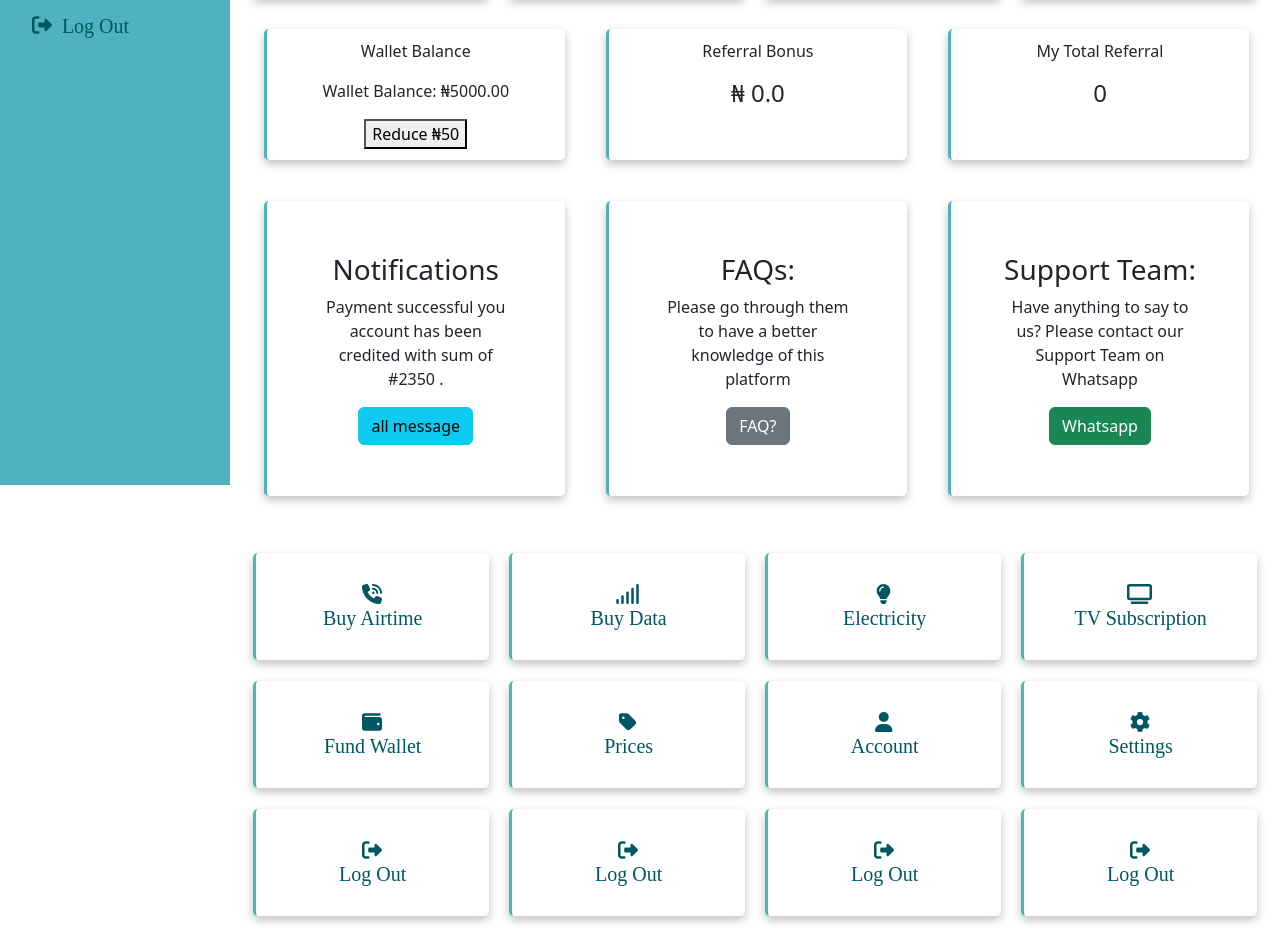
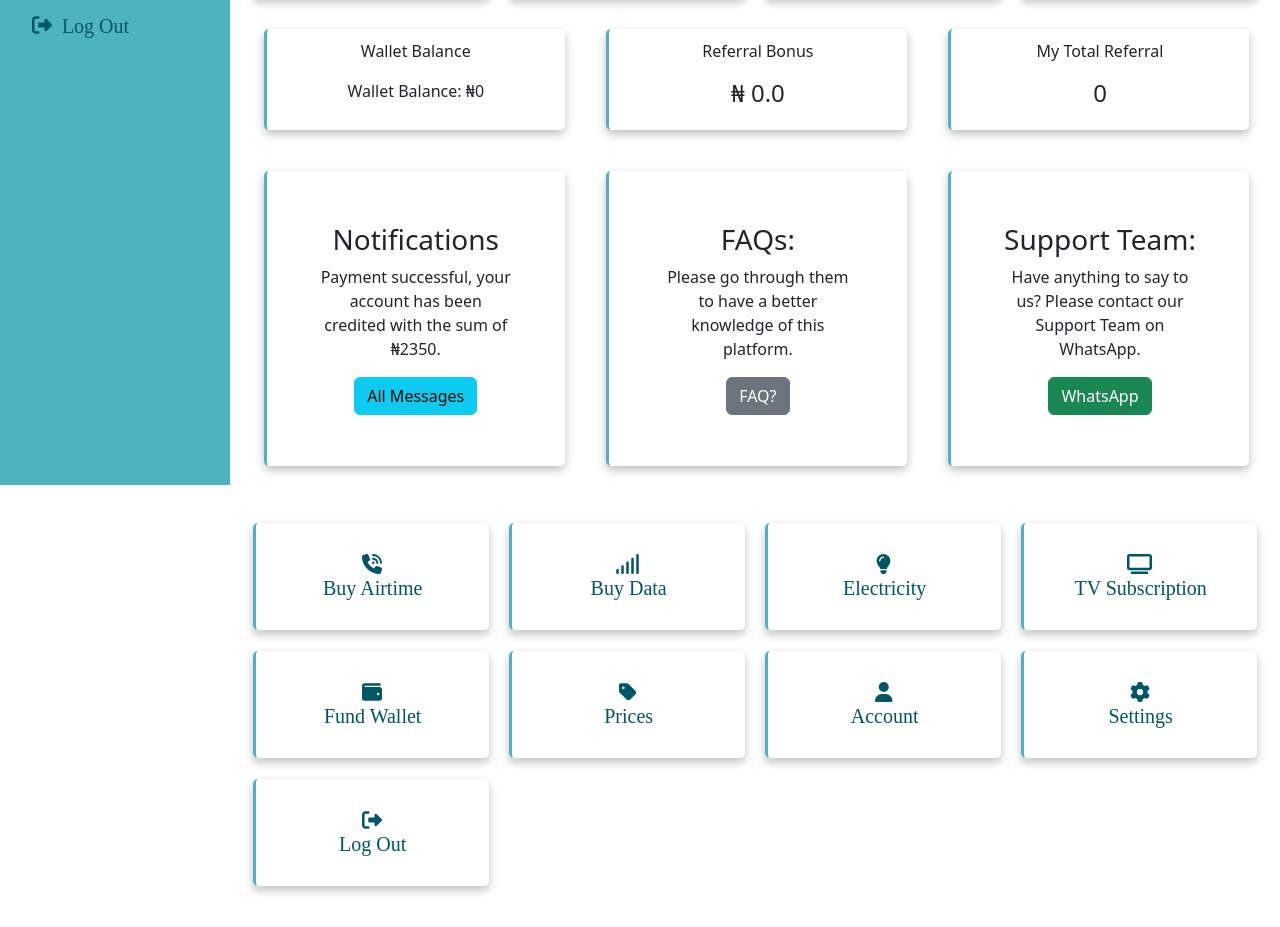
Before and after one commit to sodiq247/sdc-frontend, a React (Create React App) app: page /Dashboard in a window 1280 px wide. Shown: the part 616-1543 px from the top of the page. After the commit the page ends 1513 px from the top, so only its background shows below. Built offline with nearby package versions, Linux system fonts and the light colour scheme.

Commit message:
before pull from dev

```diff
--- a/src/Components/Sidebar.jsx
+++ b/src/Components/Sidebar.jsx
@@ -26,7 +26,7 @@ const Sidebar = () => {
       <div className='sidebar-sticky '>
         <div className='profile'>
           <FontAwesomeIcon icon={faCircleUser} className='profile-icon' />
-          <p className='profile-name'>Abdulrazaq sodiq</p>
+          <p className='profile-name'>Hi {state.name} {state.lastname}</p>
         </div>
         <div className='wallet-balance'>
           Wallet Balance: <br /> ₦{state.balance}
--- a/src/Components/Wallet.jsx
+++ b/src/Components/Wallet.jsx
@@ -1,34 +1,62 @@
-import React, { createContext, useContext, useReducer } from "react";
+import React, { createContext, useContext, useReducer, useEffect } from "react";
+import accountServices from "../Services/authServices";
 
-// Define the wallet reducer
+// Action types
+const SET_BALANCE_AND_NAME = "SET_BALANCE_AND_NAME";
+const SET_ERROR = "SET_ERROR";
+
+// Reducer function
 const walletReducer = (state, action) => {
   switch (action.type) {
-    case "ADD":
-      return { balance: state.balance + action.amount };
-    case "REDUCE":
-      return { balance: state.balance - action.amount };
+    case SET_BALANCE_AND_NAME:
+      return { ...state, balance: action.payload.balance, name: action.payload.name, lastname: action.payload.lastname };
+    case SET_ERROR:
+      return { ...state, errorMessage: action.payload };
     default:
       return state;
   }
 };
 
+// Initial state
+const initialState = {
+  balance: 0,
+  name: "",
+  errorMessage: "",
+};
+
 // Create a context
-const WalletContext = createContext();
+const WalletContext = createContext(initialState);
 
 // Create a provider component
 export const WalletProvider = ({ children }) => {
-  const [state, dispatch] = useReducer(walletReducer, { balance: 5000 });
+  const [state, dispatch] = useReducer(walletReducer, initialState);
 
-  const addWallet = (amount) => {
-    dispatch({ type: "ADD", amount });
+  const fetchWalletBalance = async () => {
+    try {
+      const result = await accountServices.walletBalance();
+      const balance = result.Wallet.amount; // Adjust based on actual response structure
+      const name = result.Profile.firstname; // Adjust based on actual response structure
+      const lastname = result.Profile.lastname; // Adjust based on actual response structure
+      dispatch({
+        type: SET_BALANCE_AND_NAME,
+        payload: { balance, name, lastname }
+      });
+      console.log("walletBalance:", balance, "name:", name, "lastname:", lastname);
+    } catch (error) {
+      console.error("Error fetching wallet balance:", error);
+      dispatch({
+        type: SET_ERROR,
+        payload: "Failed to fetch wallet balance. Please try again.",
+      });
+    }
   };
 
-  const reduceWallet = (amount) => {
-    dispatch({ type: "REDUCE", amount });
-  };
+  useEffect(() => {
+    fetchWalletBalance();
+  }, []);
 
   return (
-    <WalletContext.Provider value={{ state, addWallet, reduceWallet }}>
+    <WalletContext.Provider value={{ state, dispatch }}>
       {children}
     </WalletContext.Provider>
   );
--- a/src/Pages/Login.jsx
+++ b/src/Pages/Login.jsx
@@ -33,9 +33,14 @@ const Login = (props) => {
 		setLoading(true);
 
 		let result = await accountServices.login(data);
-		if (result.code === 200) {
+		if (result.body.loggedIn === true ) {
 			localStorage.setItem("token", result.body.access_token);
+			console.log("token", result.body.access_token);
+			setMessage(result.message)
 			navigate("/dashboard");
+		} else {
+			console.log("result.message", result.body.error)
+			setMessage(result.body.error)
 		}
 
 		setLoading(false);
--- a/src/Pages/user/Dashboard.jsx
+++ b/src/Pages/user/Dashboard.jsx
@@ -1,5 +1,5 @@
 /** @format */
-import React from "react";
+import React, { useState, useEffect } from "react";
 import Container from "react-bootstrap/Container";
 import Row from "react-bootstrap/Row";
 import Col from "react-bootstrap/Col";
@@ -16,21 +16,14 @@ import {
   faRightFromBracket,
 } from "@fortawesome/free-solid-svg-icons";
 import Button from "react-bootstrap/Button";
-// import gtco from "../../Assets/images/gtbank.jpeg";
 import { Link } from "react-router-dom";
 import Sidebar from "../../Components/Sidebar";
 import Header from "../../Components/Header";
-// import Wallet from "../../Components/Wallet";
 import { useWallet } from "../../Components/Wallet";
 
-// import BuyData from "./BuyData";
+const Dashboard = () => {
+  const { state } = useWallet();
 
-const Dashboard = () => {
-  const { state, reduceWallet } = useWallet();
-
-  const handleReduce = () => {
-    reduceWallet(50); // Or any other amount you want to reduce
-  };
   return (
     <div>
       <Header />
@@ -39,7 +32,7 @@ const Dashboard = () => {
         <div className='dashboard'>
           <Container className='dashboard-child'>
             <h2 className='welcome'>Welcome to Supreme Data Concept</h2>
-            <div className='greeting'>Good evening, Abdulrazaq Sodiq</div>
+            <div className='greeting'>Good evening, Hi {state.name} {state.lastname}</div>
             <div className='status'>
               Refer people to Husmodata.com and get 5% of their first payment
               <br />
@@ -69,7 +62,6 @@ const Dashboard = () => {
             <Row>
               <Col lg={12} xs={12} sm={12}>
                 <div className='bank-acct' id='gtbank'>
-                  {/* <img src={gtco} alt="gtco logo" className="gtco-pic" /> */}
                   <h3>
                     Account Number: 0807547109
                     <br />
@@ -106,19 +98,17 @@ const Dashboard = () => {
                 <Col lg={3} xs={6} sm={4}>
                   <FontAwesomeIcon icon={faWallet} className='icon' />
                 </Col>
-                Wallet summry
+                Wallet summary
               </a>
             </Row>
           </Container>
         </div>
         <div className='notification-div'>
-          <Container className=''>
+          <Container>
             <Row>
               <Col lg={4} xs={12} sm={12} className='wallet-items'>
                 <p>Wallet Balance</p>
-                {/* <h4><Wallet /></h4> */}
-                <p>Wallet Balance: ₦{state.balance}.00</p>
-                <button onClick={handleReduce}>Reduce ₦50</button>
+                <p>Wallet Balance: ₦{state.balance}</p>
               </Col>
               <Col lg={4} xs={12} sm={12} className='wallet-items'>
                 <p>Referral Bonus</p>
@@ -132,39 +122,38 @@ const Dashboard = () => {
           </Container>
         </div>
         <div className='notification-div'>
-          <Container className=''>
+          <Container>
             <Row>
               <Col lg={4} className='notification-items'>
                 <h3>Notifications</h3>
                 <p>
-                  Payment successful you account has been credited with sum of
-                  #2350 .
+                  Payment successful, your account has been credited with the sum of
+                  ₦2350.
                 </p>
-                <Button variant='info'>all message</Button>{" "}
+                <Button variant='info'>All Messages</Button>
               </Col>
               <Col lg={4} className='notification-items'>
                 <h3>FAQs:</h3>
                 <p>
                   Please go through them to have a better knowledge of this
-                  platform
+                  platform.
                 </p>
-                <Button variant='secondary'>FAQ?</Button>{" "}
+                <Button variant='secondary'>FAQ?</Button>
               </Col>
               <Col lg={4} className='notification-items'>
                 <h3>Support Team:</h3>
                 <p>
                   Have anything to say to us? Please contact our Support Team on
-                  Whatsapp
+                  WhatsApp.
                 </p>
-                <Button variant='success'>Whatsapp</Button>{" "}
+                <Button variant='success'>WhatsApp</Button>
               </Col>
             </Row>
           </Container>
         </div>
         <div className='services'>
-          <Container className=''>
+          <Container>
             <Row>
-              {/* <Link to="/BuyData">Buy Airtime</Link> */}
               <Link to='/BuyAirTime' className='service'>
                 <Col lg={3} xs={6} sm={4}>
                   <FontAwesomeIcon icon={faPhoneVolume} className='icon' />
@@ -223,24 +212,6 @@ const Dashboard = () => {
                 </Col>
                 Log Out
               </Link>
-              <Link to='/BuyAirTime' className='service'>
-                <Col lg={3} xs={6} sm={4}>
-                  <FontAwesomeIcon icon={faRightFromBracket} className='icon' />
-                </Col>
-                Log Out
-              </Link>
-              <Link to='/BuyAirTime' className='service'>
-                <Col lg={3} xs={6} sm={4}>
-                  <FontAwesomeIcon icon={faRightFromBracket} className='icon' />
-                </Col>
-                Log Out
-              </Link>
-              <Link to='/BuyAirTime' className='service'>
-                <Col lg={3} xs={6} sm={4}>
-                  <FontAwesomeIcon icon={faRightFromBracket} className='icon' />
-                </Col>
-                Log Out
-              </Link>
             </Row>
           </Container>
         </div>
--- a/src/Services/authServices.js
+++ b/src/Services/authServices.js
@@ -1,7 +1,7 @@
-/** @format */
+import axios from "axios";
 
-import axios from "axios";
 let baseUrl = "http://localhost:5030/api/v1/account/";
+
 const accountServices = {
     login: async function (data) {
         let response = await axios.post(`${baseUrl}token`, data);
@@ -19,21 +19,22 @@ const accountServices = {
         let response = await axios.put(`${baseUrl}update-profile`, data);
         return response;
     },
+    walletBalance: async () => {
+        try {
+            const token = localStorage.getItem("token");
+			console.log("tooooken", token)
+            if (!token) throw new Error("Token not found");
 
-	// validateOTP: async function (otp, user_reference) {
-	//   let response = await axios.post(`${baseUrl}verify-otp`, {
-	//     user_reference: user_reference,
-	//     otp_code: otp,
-	//   });
-	//   return response;
-	// },
+            let response = await axios.get(`${baseUrl}verify`, {
+                headers: { Authorization: `Bearer ${token}` },
+            });
+            console.log("Wallet balance response:", response);
+            return response;
+        } catch (error) {
+            console.error("Error fetching wallet balance:", error);
+            throw error; // Re-throw the error for handling in the component
+        }
+    },
+};
 
-	// resendOTP: async function (phone_number, user_reference) {
-	//   let response = await axios.post(`${baseUrl}resend-otp`, {
-	//     user_reference: user_reference,
-	//     phone_number: phone_number,
-	//   });
-	//   return response;
-	// },
-};
 export default accountServices;
```
Lines whose indentation alone changed are shown as unchanged.
